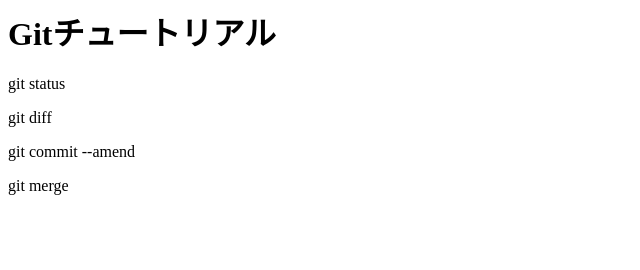
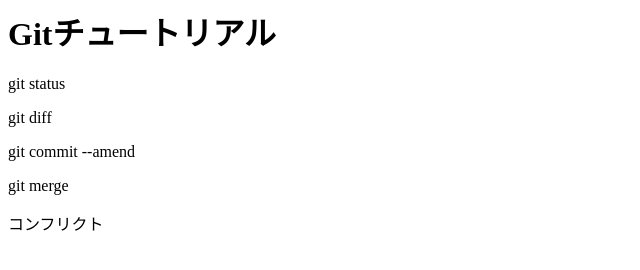
Before and after one commit to wizbobmaster0/git_tutorial, a plain HTML site: page index.html in a window 1280 px wide. Shown: the full height of the page, 0-640 px from the left. Drawn offline with Linux system fonts and the light colour scheme.

Commit message:
コンフリクトを追記

```diff
--- a/index.html
+++ b/index.html
@@ -3,3 +3,4 @@
 <p>git diff</<p>
 <p>git commit --amend</<p>
 <p>git merge</<p>
+<p>コンフリクト</<p>
```
